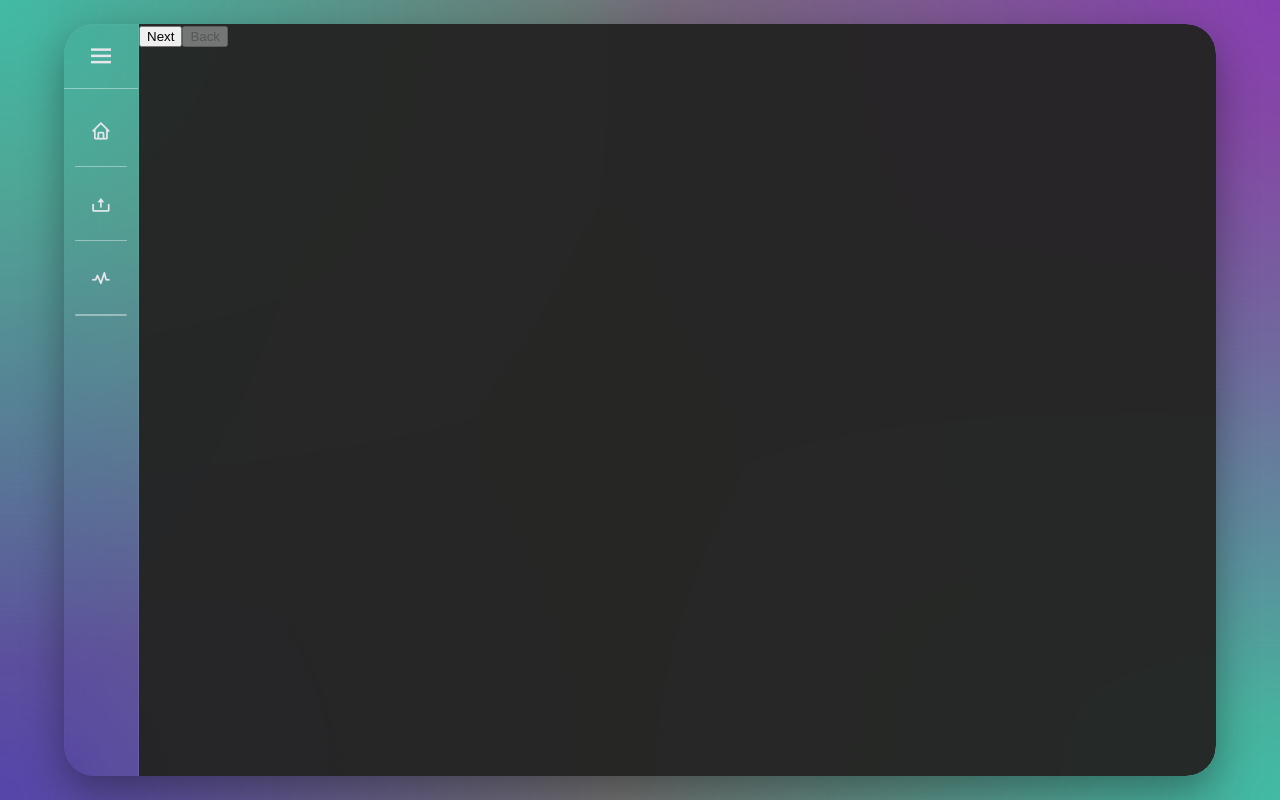
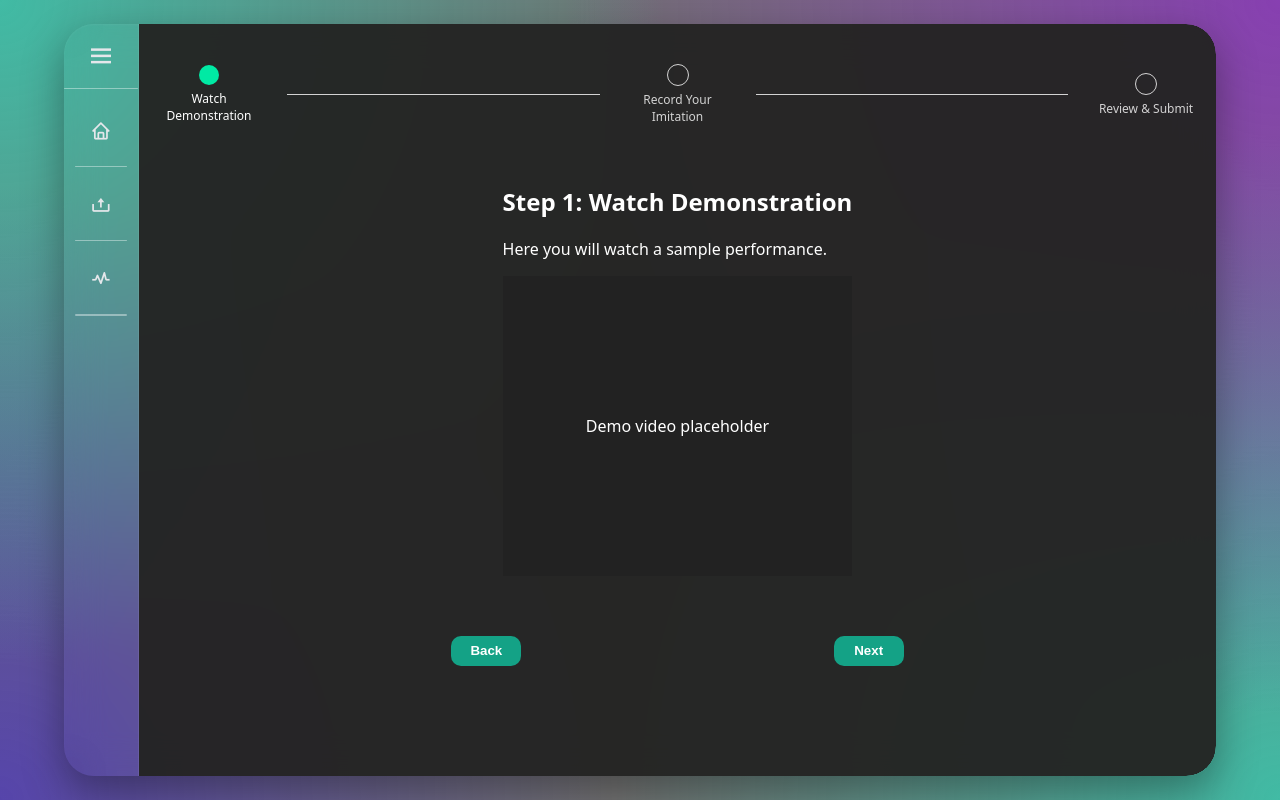
Before and after one commit to lkoll123/cami-2dnet-demo, a Next.js app: page /diagnose in a window 1280 px wide. Built offline with nearby package versions, Linux system fonts and the light colour scheme.

Commit message:
implementing diagnose step bar

```diff
--- a/app/components/diagnose/RecordImitation/RecordImitation.tsx
+++ b/app/components/diagnose/RecordImitation/RecordImitation.tsx
@@ -1,9 +1,14 @@
 "use client"
 
 export default function RecordImitation() {
-    return (
-        <div>
-
-        </div>
-    )
+  return (
+    <div>
+      <h2>Step 2: Record Your Imitation</h2>
+      <p>Get ready to record your performance.</p>
+      {/* Replace with webcam & recorder */}
+      <div style={{ width: '100%', height: 300, backgroundColor: '#444', color: '#fff', display: 'flex', alignItems: 'center', justifyContent: 'center' }}>
+        Webcam recorder placeholder
+      </div>
+    </div>
+  );
 }
--- a/app/components/diagnose/ReviewSubmit/ReviewSubmit.tsx
+++ b/app/components/diagnose/ReviewSubmit/ReviewSubmit.tsx
@@ -1,9 +1,15 @@
 "use client"
 
 export default function ReviewSubmit() {
-    return (
-        <div>
-
-        </div>
-    )
+  return (
+    <div>
+      <h2>Step 3: Review & Submit</h2>
+      <p>Watch your imitation and submit it for evaluation.</p>
+      {/* Replace with playback UI */}
+      <div style={{ width: '100%', height: 300, backgroundColor: '#666', color: '#fff', display: 'flex', alignItems: 'center', justifyContent: 'center' }}>
+        Playback preview placeholder
+      </div>
+      <button style={{ marginTop: 20 }}>Submit</button>
+    </div>
+  );
 }
--- /dev/null
+++ b/app/components/diagnose/StepProgress/StepProgress.module.css
@@ -0,0 +1,82 @@
+.container {
+  display: flex;
+  align-items: center;
+  justify-content: space-between;
+  margin: 24px 0;
+  width: 100%;
+  max-width: 1500px;
+}
+
+.connectorWrapper {
+  flex: 1;
+  display: flex;
+  align-items: center;
+  justify-content: center;
+}
+
+.stepWrapper {
+  display: flex;
+  align-items: center;
+  justify-content: center;
+  flex: 0;
+  margin: 0 20px;
+}
+
+.step {
+  display: flex;
+  flex-direction: column;
+  align-items: center;
+  min-width: 100px;
+}
+
+.label {
+  font-size: 12px;
+  text-align: center;
+  margin-top: 4px;
+  color: lightgray;
+  margin-top: 5px;
+}
+.activeLabel {
+    color: white;
+}
+
+/* === Circle styles === */
+.ring {
+  width: 20px;
+  height: 20px;
+  border: 1.2px solid lightgray;
+  border-radius: 50%;
+  background-color: rgba(0, 0, 0, 0)
+}
+
+.active {
+  width: 20px;
+  height: 20px;
+  background-color: rgb(0, 234, 164);
+  border-radius: 50%;
+}
+
+.complete {
+  width: 20px;
+  height: 20px;
+  background-color: rgba(0, 0, 0, 0); /* Tailwind green-500 */
+  border: 1.2px solid rgb(26, 182, 151);
+  border-radius: 50%;
+  display: flex;
+  align-items: center;
+  justify-content: center;
+}
+
+/* Optional checkmark styling */
+.checkIcon {
+  width: 12px;
+  height: 12px;
+}
+
+/* Connector line */
+.connector {
+  flex-grow: 1;
+  height: 1px;
+  background-color: lightgray;
+  margin: 0 8px;
+}
--- a/app/components/diagnose/StepProgress/StepProgress.tsx
+++ b/app/components/diagnose/StepProgress/StepProgress.tsx
@@ -1,13 +1,52 @@
-"use client"
+import styles from "./StepProgress.module.css";
+import React from "react";
 
-type props = {
-    currentStep: number
+type Props = {
+  currentStep: number; // 0, 1, or 2
+};
+
+const steps = ["Watch Demonstration", "Record Your Imitation", "Review & Submit"];
+
+export default function StepProgress({ currentStep }: Props) {
+  return (
+    <div className={styles.container}>
+      {steps.map((label, index) => {
+        let circleClass = styles.ring;
+        let content: React.ReactNode = null;
+
+        if (index < currentStep) {
+          circleClass = styles.complete;
+          content = (
+            <svg viewBox="0 0 16 16" className={styles.checkIcon}>
+              <path d="M4 8l2.5 2.5L12 5" stroke="white" strokeWidth="2" fill="none" />
+            </svg>
+          );
+        } else if (index === currentStep) {
+          circleClass = styles.active;
+        }
+
+        return (
+          <React.Fragment key={index}>
+            <div className={styles.stepWrapper}>
+              <div className={styles.step}>
+                <div className={circleClass}>{content}</div>
+                <span
+                  className={`${styles.label} ${
+                    index === currentStep ? styles.activeLabel : ""
+                  }`}
+                >
+                  {label}
+                </span>
+              </div>
+            </div>
+            {index < steps.length - 1 && (
+              <div className={styles.connectorWrapper}>
+                <div className={styles.connector} />
+              </div>
+            )}
+          </React.Fragment>
+        );
+      })}
+    </div>
+  );
 }
-
-export default function StepProgress({currentStep}: props) {
-    return (
-        <div>
-
-        </div>
-    )
-}
--- a/app/components/diagnose/WatchDemo/WatchDemo.tsx
+++ b/app/components/diagnose/WatchDemo/WatchDemo.tsx
@@ -1,9 +1,14 @@
 "use client"
 
 export default function WatchDemo() {
-    return (
-        <div>
-
-        </div>
-    )
+  return (
+    <div>
+      <h2>Step 1: Watch Demonstration</h2>
+      <p>Here you will watch a sample performance.</p>
+      {/* Replace with actual video player */}
+      <div style={{ width: '100%', height: 300, backgroundColor: '#222', color: '#fff', display: 'flex', alignItems: 'center', justifyContent: 'center' }}>
+        Demo video placeholder
+      </div>
+    </div>
+  );
 }
--- a/app/components/upload/modelSelector/modelSelector.module.css
+++ b/app/components/upload/modelSelector/modelSelector.module.css
@@ -36,6 +36,6 @@
 
 .group select:focus {
   outline: none;
-  border-color: rgb(0, 234, 164);
+  border-color: rgb(3, 227, 183);
   box-shadow: 0 0 0 2px rgba(0,234,164,0.4);
 }
--- a/app/diagnose/diagnose.module.css
+++ b/app/diagnose/diagnose.module.css
@@ -0,0 +1,38 @@
+.diagnoseMain {
+  display: flex;
+  flex-direction: column;
+  align-items: center; /* ✅ this centers horizontally */
+  width: 100%;
+}
+.stepProgressWrapper {
+  width: 100%;
+  padding: 16px 0;
+  display: flex;
+  justify-content: center;
+}
+
+.stepButtons {
+    width: 100%;
+    display: flex;
+    justify-content: space-evenly;
+    align-items: center;
+    margin-top: 60px;
+}
+
+.stepButton {
+    width: 70px;
+    height: 30px;
+    border-radius: 10px;
+    font-weight: bold;
+    background: rgb(20, 162, 134);
+    color: white;
+    border: None;
+    transition: 0.2s ease;
+    cursor: pointer;
+
+}
+
+.stepButton:hover {
+    transition: 0.2s ease;
+    background: rgb(26, 207, 171);
+}
--- a/app/diagnose/page.tsx
+++ b/app/diagnose/page.tsx
@@ -28,14 +28,16 @@ export default function Diagnose() {
       return (
         <div className="main">
           <Sidebar isOpen={isOpen} setIsOpen={setIsOpen}></Sidebar>
-          <div className={`main-component ${isOpen ? 'open' : 'closed'}`}>
-            <StepProgress currentStep={step}></StepProgress>
+          <div className={`main-component ${isOpen ? 'open' : 'closed'} ${styles.diagnoseMain}`}>
+            <div className={styles.stepProgressWrapper}>
+              <StepProgress currentStep={step} />
+            </div>
             <div className={styles.step_content}>
               {renderStepContent()}
             </div>
-            <div className={styles.step_buttons}>
-              <button disabled={step == 2} onClick={() => setStep(step + 1)}>Next</button>
-              <button disabled={step == 0} onClick={() => setStep(step - 1)}>Back</button>
+            <div className={styles.stepButtons}>
+              <button className={styles.stepButton} disabled={step == 0} onClick={() => setStep(step - 1)}>Back</button>
+              <button className={styles.stepButton} disabled={step == 2} onClick={() => setStep(step + 1)}>Next</button>
             </div>
           </div>
 
```
